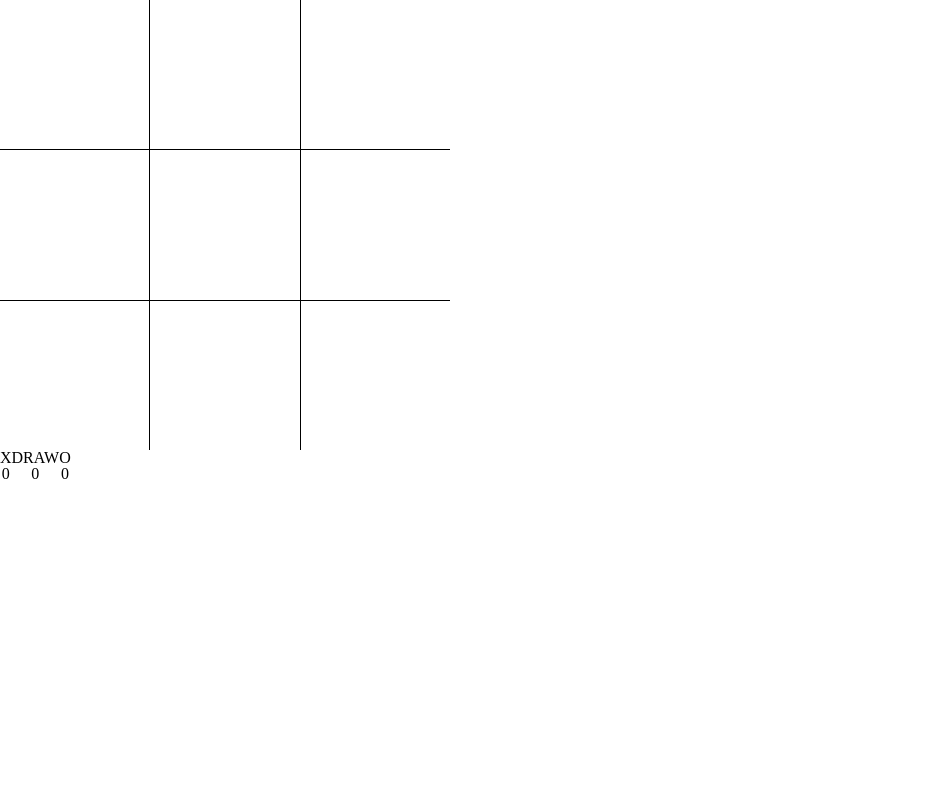
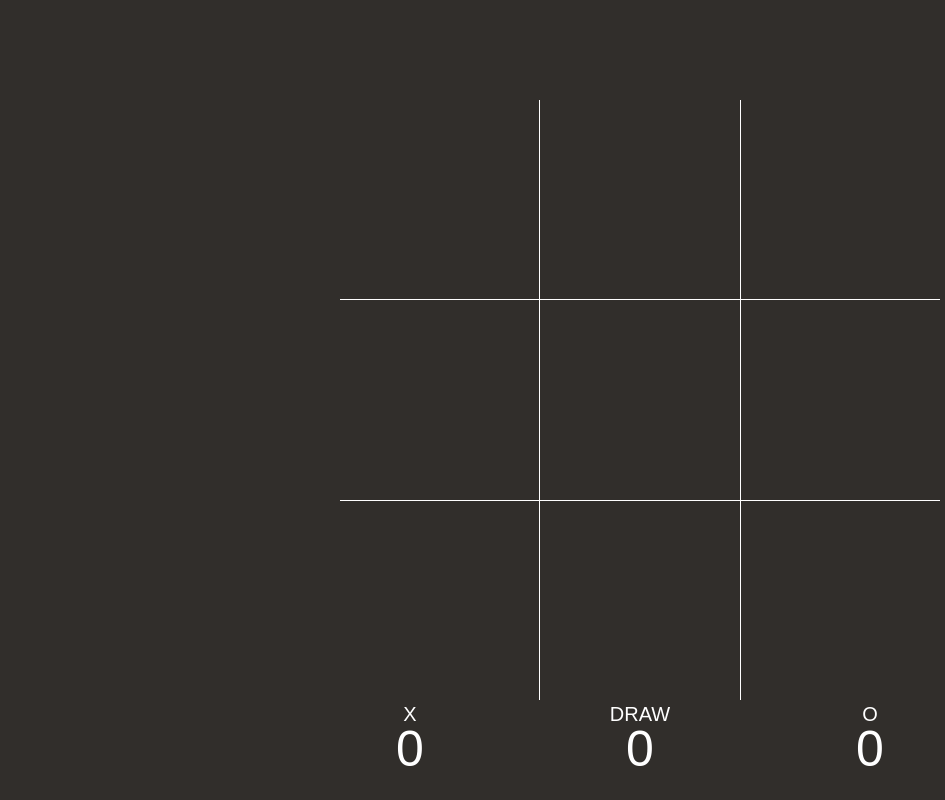
Before and after one commit to seohyeon1578/Tic-Tac-Toe, a React (Create React App) app in the folder client/: page /computer in a window 1280 px wide. Shown: the whole page, without its empty margins (0-945 px from the left). Built offline with nearby package versions, Linux system fonts and the light colour scheme.

Commit message:
📑design

```diff
--- a/client/src/assets/styles/Main.style.ts
+++ b/client/src/assets/styles/Main.style.ts
@@ -8,7 +8,7 @@ export const Container = styled.section`
   justify-content: center;
   align-items: center;
 
-  background-color: #312E2B;
+  background-color: ${({ theme }) => theme.mainBgColor};
 `;
 
 export const ButtonWrap = styled.div`
--- a/client/src/assets/styles/theme.ts
+++ b/client/src/assets/styles/theme.ts
@@ -1,4 +1,5 @@
 export const colors = {
+  mainBgColor: "#312E2B",
   basicColor: "#B5B4B3",
   basicHoverColor: "#FFFFFF",
   basicBgColor: "#403E3C",
--- a/client/src/components/cell/Cell.style.ts
+++ b/client/src/components/cell/Cell.style.ts
@@ -1,9 +1,9 @@
 import styled from "styled-components";
 
 export const CellContainer = styled.div`
-  width: 150px;
-  height: 150px;
-  border: 1px solid black;
+  width: 200px;
+  height: 200px;
+  border: 1px solid white;
 
   :nth-child(1) {
     border-width: 0 1px 1px 0;
--- a/client/src/components/game/Game.style.ts
+++ b/client/src/components/game/Game.style.ts
@@ -1,13 +1,23 @@
 import styled from "styled-components";
 
 export const GameContainer = styled.div`
-  max-width: 452px;
-  max-height: 452px;
+  position: relative;
+
+  width: 100vw;
+  height: 100vh;
+
+  background-color: ${({ theme }) => theme.mainBgColor};
+`;
+
+export const Board = styled.div`
+  position: absolute;
+  top: 50%;
+  left: 50%;
+  transform: translate(-50%, -50%);
+
+  max-width: 600px;
+  max-height: 600px;
+
   display: flex;
   flex-wrap: wrap;
 `;
-
-export const RowContainer = styled.div`
-  width: 100%;
-  display: flex;
-`;
--- a/client/src/components/game/Game.tsx
+++ b/client/src/components/game/Game.tsx
@@ -252,6 +252,7 @@ const Game = () => {
     <G.GameContainer>
       {/* {!isGameStarted && <h2>기다려!</h2>}
       {(!isGameStarted || !isPlayerTurn) && <h2>상대턴</h2>} */}
+      <G.Board>
         {matrix.map((val, idx) => (
           <Cell
             key={idx}
@@ -261,6 +262,7 @@ const Game = () => {
             handleClick={handleClick}
           />
         ))}
+      </G.Board>
       <Score />
     </G.GameContainer>
   );
--- a/client/src/components/game/score/Score.style.ts
+++ b/client/src/components/game/score/Score.style.ts
@@ -1,10 +1,34 @@
 import styled from "styled-components";
 
 export const Container = styled.div`
+  position: absolute;
+  top: 88%;
+  left: 50%;
+  transform: translateX(-50%);
+
   display: flex;
 `;
+
 export const ItemWrap = styled.div`
   display: flex;
   flex-direction: column;
   align-items: center;
+
+  color: white;
 `;
+
+export const Player = styled.span`
+  font-family: "Raleway",sans-serif;
+  font-size: 20px;
+  font-weight: 400;
+`;
+
+export const Value = styled.span`
+  width: 230px;
+  height: 40px;
+
+  font-family:  "Raleway",sans-serif;
+  font-size: 50px;
+  font-weight: 400;
+  text-align: center;
+`;
--- a/client/src/components/game/score/Score.tsx
+++ b/client/src/components/game/score/Score.tsx
@@ -5,19 +5,20 @@ import * as S from "./Score.style";
 
 const Score = () => {
   const [gameWin, setGameWin] = useRecoilState(gameState);
+
   return (
     <S.Container>
         <S.ItemWrap>
-          <span>X</span>
-          <span>{gameWin.x}</span>
+          <S.Player>X</S.Player>
+          <S.Value>{gameWin.x}</S.Value>
         </S.ItemWrap>
         <S.ItemWrap>
-          <span>DRAW</span>
-          <span>{gameWin.draw}</span>
+          <S.Player>DRAW</S.Player>
+          <S.Value>{gameWin.draw}</S.Value>
         </S.ItemWrap>
         <S.ItemWrap>
-          <span>O</span>
-          <span>{gameWin.o}</span>
+          <S.Player>O</S.Player>
+          <S.Value>{gameWin.o}</S.Value>
         </S.ItemWrap>
     </S.Container>
   )
--- a/client/src/pages/MainPage.tsx
+++ b/client/src/pages/MainPage.tsx
@@ -1,14 +1,11 @@
 import React from "react";
-import { ThemeProvider } from "styled-components";
 import {
   ButtonWrap,
   Container
 } from "../assets/styles/Main.style";
-import { colors } from "../assets/styles/theme";
 
 const MainPage = () => {
   return (
-    <ThemeProvider theme={colors}>
     <Container>
       <ButtonWrap>
         <a href="/online">
@@ -25,7 +22,6 @@ const MainPage = () => {
         </a>
       </ButtonWrap>
     </Container>
-    </ThemeProvider>
  );
 };
 
```
Also changed, not shown: client/src/App.tsx (+8 -3 lines). Lines whose indentation alone changed are shown as unchanged.
